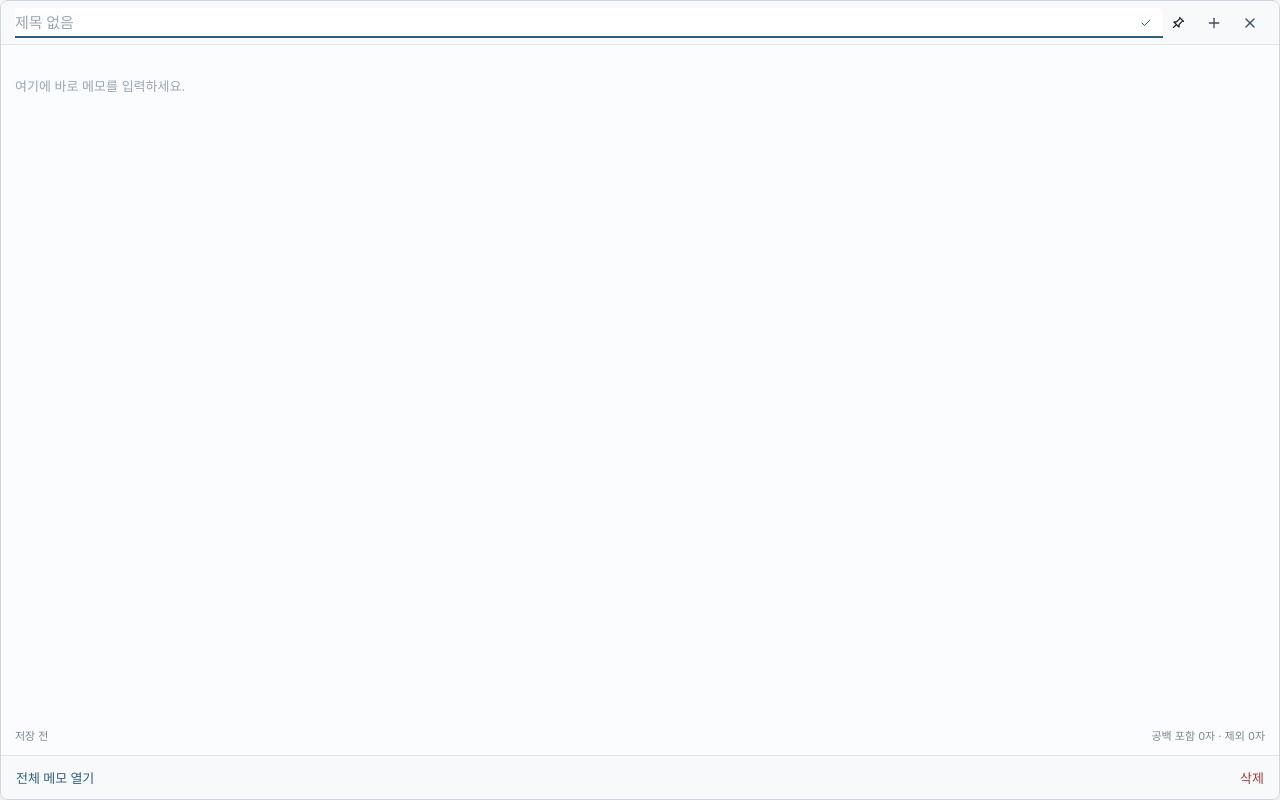
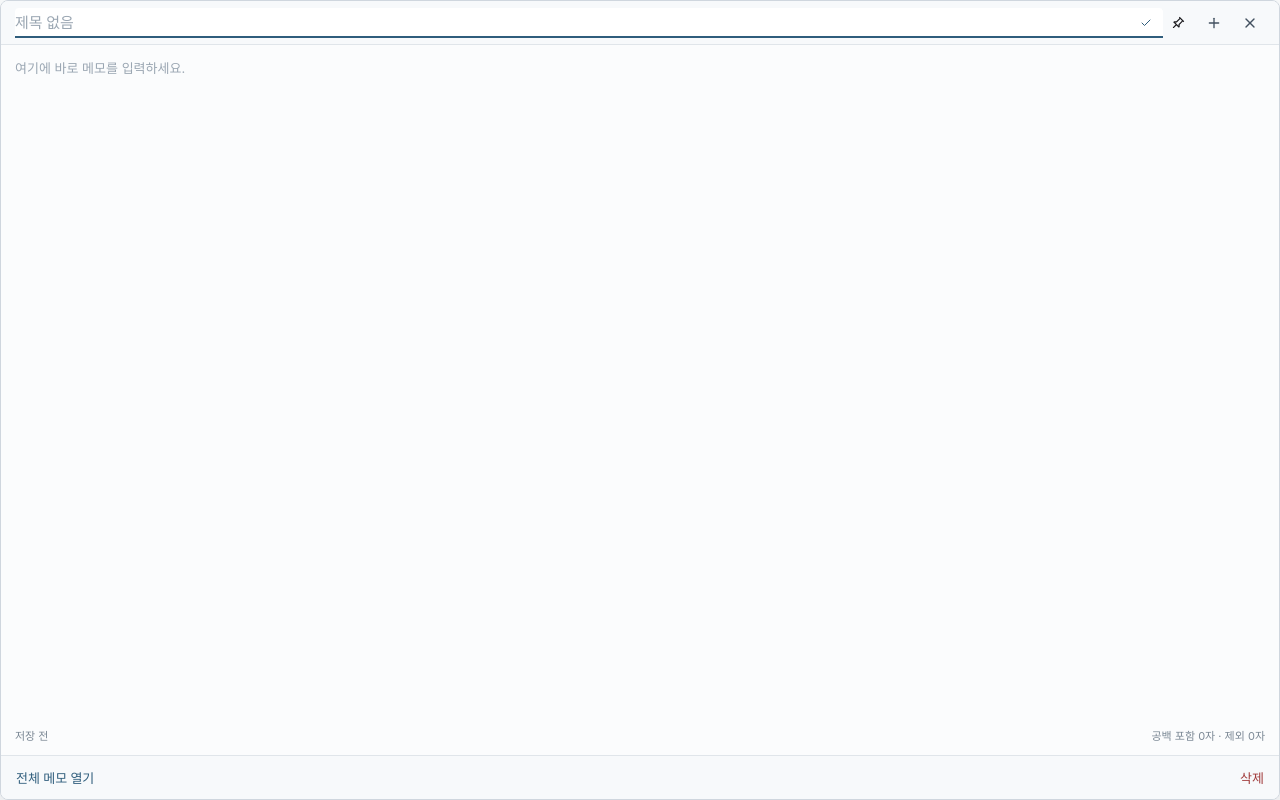
Before and after one commit to jungbk0808/seumideut, a React (Vite) app in the folder apps/desktop/: page / in a window 1280 px wide. Built offline with nearby package versions, Linux system fonts and the light colour scheme.

Commit message:
fix(ui): 위젯 본문 상단의 중복 여백 제거
스크롤 영역 바깥의 12px 여백은 유지하고 편집기 내부 상단 여백만 제거한다.

Test: npm run build

```diff
--- a/apps/desktop/src/styles.css
+++ b/apps/desktop/src/styles.css
@@ -887,7 +887,7 @@ button {
 }
 
 .widget-markdown-editor .markdown-rich-surface {
-  padding: 18px 0;
+  padding: 0 0 18px;
   font-size: 13px;
   line-height: 1.7;
 }
```
